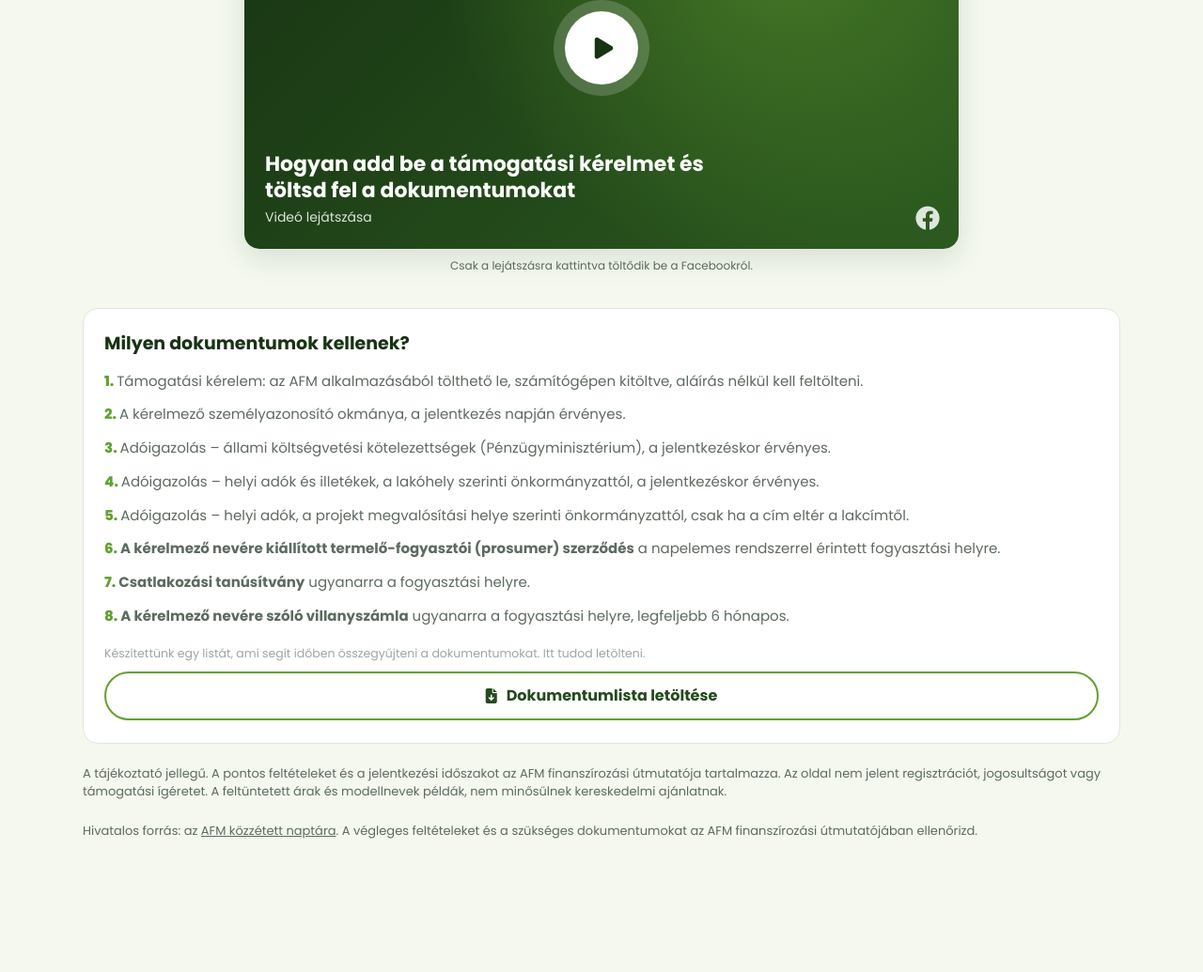
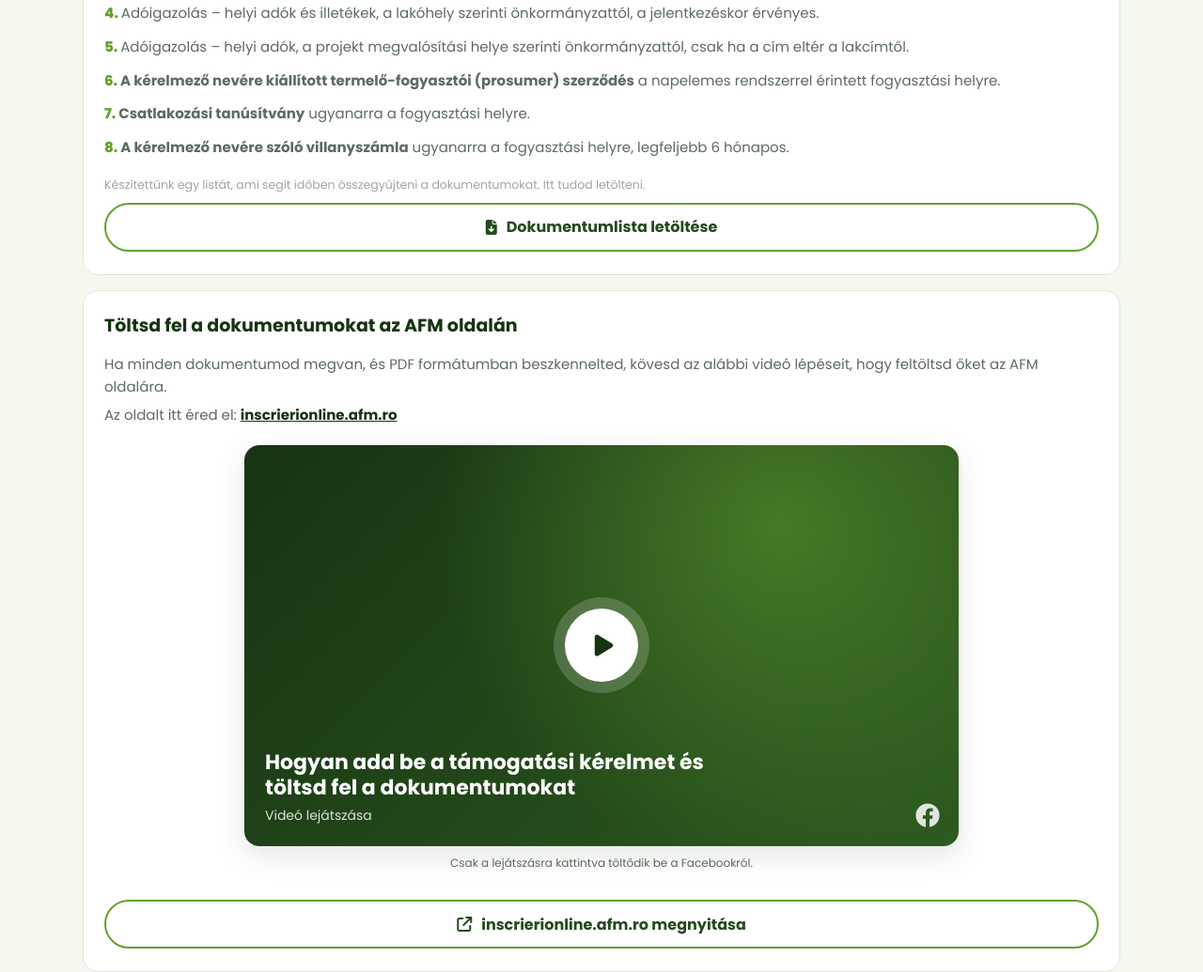
Before and after one commit to eerik98-cmd/solar-invest-marketing, a plain HTML site: page hu/index.html in a window 1280 px wide. Shown: the part 3033-4068 px from the top of the page at 94% size. Drawn offline with Linux system fonts and the light colour scheme.

Commit message:
Casa Verde: AFM upload card under the document list with the video and inscrierionline.afm.ro link (#5)
Claude-Session: https://claude.ai/code/session_01GRUCUnA3vfhHngNqXmzyVF

Co-authored-by: Claude <noreply@anthropic.com>

```diff
--- a/assets/css/casa-verde-2026.css
+++ b/assets/css/casa-verde-2026.css
@@ -433,3 +433,7 @@ body:not([data-features~="flux"]) .cta-actions .btn-ghost:hover{background:var(-
 .explainer-video__brand{position:absolute;right:20px;bottom:20px;font-size:26px;opacity:.85}
 .explainer-video__frame iframe{position:absolute;inset:0;width:100%;height:100%;border:0}
 .explainer-video figcaption{margin-top:8px;color:var(--muted);font-size:12px;text-align:center}
+
+.afm-upload p{margin-bottom:6px}
+.afm-upload a:not(.btn){color:var(--green-deep);font-weight:700}
+.afm-upload .explainer-video{margin:20px auto}
--- a/hu/index.html
+++ b/hu/index.html
@@ -13,7 +13,7 @@
     <link rel="icon" href="../assets/img/logo/prlogo.png">
     <link rel="alternate" hreflang="ro" href="../ro/index.html">
     <link rel="stylesheet" href="../assets/css/fontawesome.min.css">
-    <link rel="stylesheet" href="../assets/css/casa-verde-2026.css?v=20261117e">
+    <link rel="stylesheet" href="../assets/css/casa-verde-2026.css?v=20261117f">
     <script src="../assets/js/casa-verde-2026.js?v=20261117e" defer></script>
 </head>
 <!--
@@ -170,14 +170,6 @@
                     <p class="points-tip"><strong>Holtverseny esetén</strong> a sorrend: az önerő összege, a tárolókapacitás, az energiatárolásra kapott korábbi közpénz támogatás, végül a jelentkezés dátuma és időpontja.</p>
                 </div>
 
-                <figure class="explainer-video" data-fb-video data-href="https://www.facebook.com/watch/?v=1151588204270660" data-ratio="16:9">
-                    <button class="explainer-video__poster" type="button" data-fb-video-play aria-label="Videó lejátszása: Hogyan add be a támogatási kérelmet és töltsd fel a dokumentumokat">
-                        <span class="explainer-video__play" aria-hidden="true"><i class="fa-solid fa-play"></i></span>
-                        <span class="explainer-video__text"><strong>Hogyan add be a támogatási kérelmet és töltsd fel a dokumentumokat</strong><span>Videó lejátszása</span></span>
-                        <i class="fa-brands fa-facebook explainer-video__brand" aria-hidden="true"></i>
-                    </button>
-                    <figcaption>Csak a lejátszásra kattintva töltődik be a Facebookról.</figcaption>
-                </figure>
 
                 <div class="info-grid" id="dokumentumok">
                     <article class="info-card">
@@ -194,6 +186,20 @@
                         </ol>
                         <p class="doc-note">Készítettünk egy listát, ami segít időben összegyűjteni a dokumentumokat. Itt tudod letölteni.</p>
                         <a class="btn btn-outline doc-download" href="../assets/docs/Lista_documente_inscriere_Solar_Invest.pdf" download><i class="fa-solid fa-file-arrow-down"></i> Dokumentumlista letöltése</a>
+                    </article>
+                    <article class="info-card afm-upload">
+                        <h3>Töltsd fel a dokumentumokat az AFM oldalán</h3>
+                        <p>Ha minden dokumentumod megvan, és PDF formátumban beszkennelted, kövesd az alábbi videó lépéseit, hogy feltöltsd őket az AFM oldalára.</p>
+                        <p>Az oldalt itt éred el: <a href="https://inscrierionline.afm.ro/" target="_blank" rel="noopener noreferrer">inscrierionline.afm.ro</a></p>
+                        <figure class="explainer-video" data-fb-video data-href="https://www.facebook.com/watch/?v=1151588204270660" data-ratio="16:9">
+                            <button class="explainer-video__poster" type="button" data-fb-video-play aria-label="Videó lejátszása: Hogyan add be a támogatási kérelmet és töltsd fel a dokumentumokat">
+                                <span class="explainer-video__play" aria-hidden="true"><i class="fa-solid fa-play"></i></span>
+                                <span class="explainer-video__text"><strong>Hogyan add be a támogatási kérelmet és töltsd fel a dokumentumokat</strong><span>Videó lejátszása</span></span>
+                                <i class="fa-brands fa-facebook explainer-video__brand" aria-hidden="true"></i>
+                            </button>
+                            <figcaption>Csak a lejátszásra kattintva töltődik be a Facebookról.</figcaption>
+                        </figure>
+                        <a class="btn btn-outline doc-download" href="https://inscrierionline.afm.ro/" target="_blank" rel="noopener noreferrer"><i class="fa-solid fa-arrow-up-right-from-square"></i> inscrierionline.afm.ro megnyitása</a>
                     </article>
                 </div>
                 <p class="disclaimer">A tájékoztató jellegű. A pontos feltételeket és a jelentkezési időszakot az AFM finanszírozási útmutatója tartalmazza. Az oldal nem jelent regisztrációt, jogosultságot vagy támogatási ígéretet. A feltüntetett árak és modellnevek példák, nem minősülnek kereskedelmi ajánlatnak.</p>
```
Also changed, not shown: ro/index.html (+15 -9 lines).
